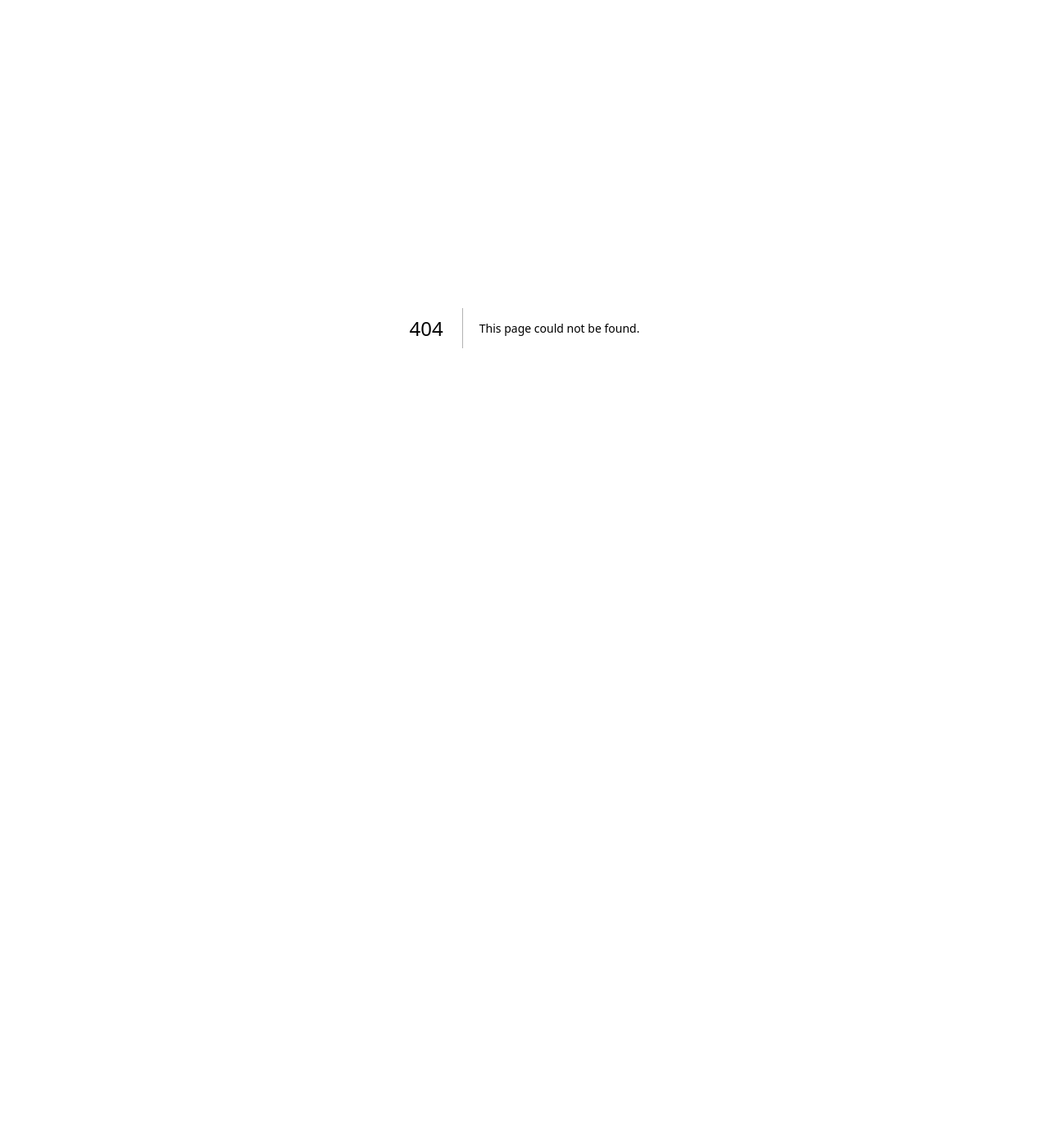
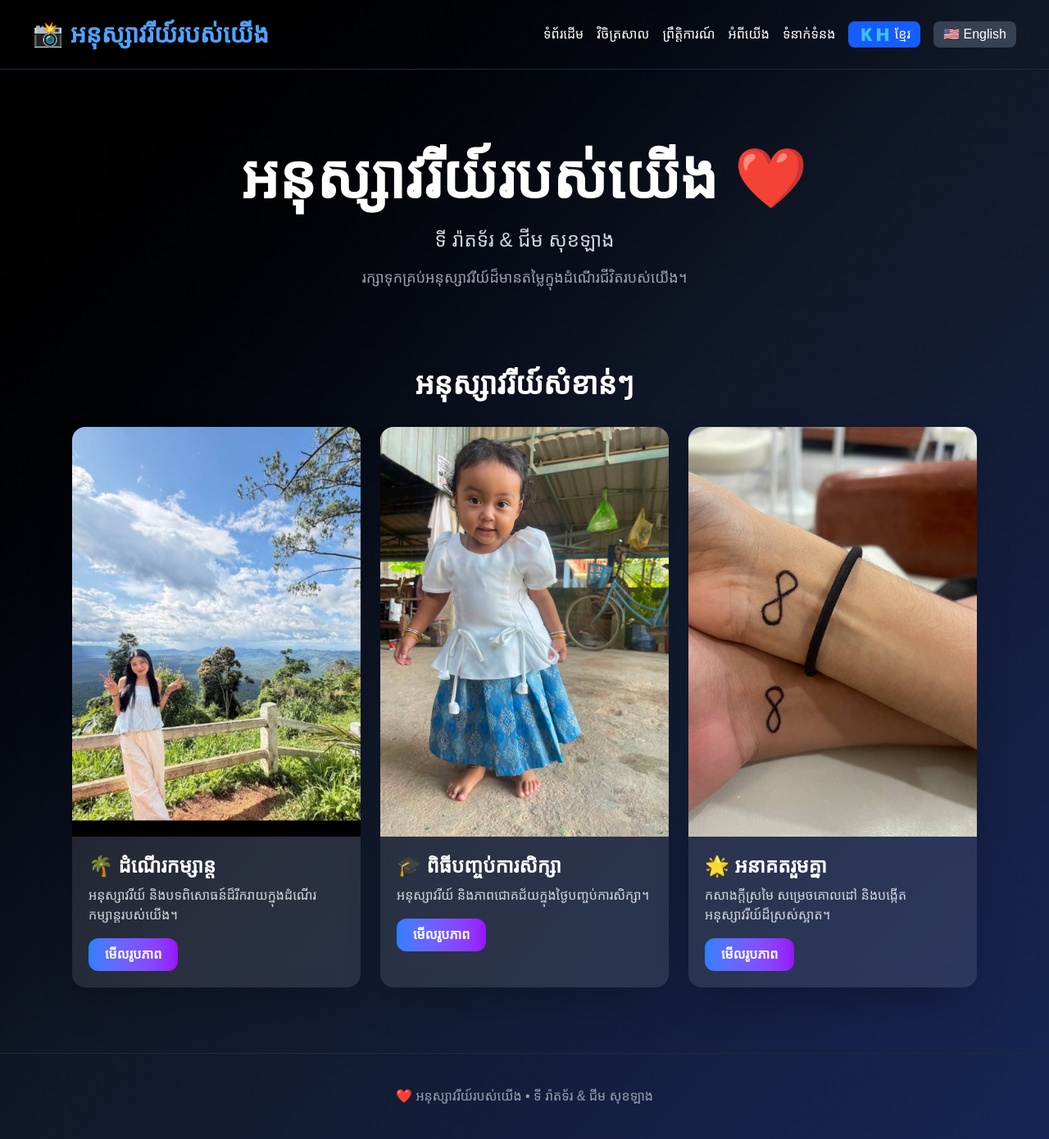
Before and after one commit to kachheangveng7-dot/veng-photo, a Next.js app: page /Kh in a window 1280 px wide. Before the commit this address had no page. Shown: the whole page at 82% size. Before the commit the page ends 800 px from the top, so only its background shows below. Built offline with nearby package versions, Linux system fonts and the light colour scheme.

Commit message:
Khmer homepage

```diff
--- /dev/null
+++ b/app/Kh/page.tsx
@@ -0,0 +1,161 @@
+import Link from "next/link";
+
+export default function Home() {
+  return (
+    <main className="min-h-screen bg-gradient-to-br from-black via-gray-900 to-blue-950 text-white">
+      {/* Navigation */}
+      <nav className="flex justify-between items-center px-6 md:px-10 py-6 border-b border-gray-800">
+        <h1 className="text-xl md:text-3xl font-bold text-blue-400">
+          📸 អនុស្សាវរីយ៍របស់យើង
+        </h1>
+
+        <div className="flex flex-wrap items-center gap-4 text-sm md:text-base">
+          <Link href="/" className="hover:text-blue-400">
+            ទំព័រដើម
+          </Link>
+
+          <Link href="/gallery" className="hover:text-blue-400">
+            វិចិត្រសាល
+          </Link>
+
+          <Link href="/events" className="hover:text-blue-400">
+            ព្រឹត្តិការណ៍
+          </Link>
+
+          <Link href="/about" className="hover:text-blue-400">
+            អំពីយើង
+          </Link>
+
+          <Link href="/contact" className="hover:text-blue-400">
+            ទំនាក់ទំនង
+          </Link>
+
+          <Link
+            href="/"
+            className="bg-blue-600 px-3 py-1 rounded-lg hover:bg-blue-700"
+          >
+            🇰🇭 ខ្មែរ
+          </Link>
+
+          <Link
+            href="/en"
+            className="bg-gray-700 px-3 py-1 rounded-lg hover:bg-gray-600"
+          >
+            🇺🇸 English
+          </Link>
+        </div>
+      </nav>
+
+      {/* Hero Section */}
+      <section className="text-center py-16 md:py-24 px-4">
+        <h1 className="text-4xl md:text-7xl font-bold text-white">
+          អនុស្សាវរីយ៍របស់យើង ❤️
+        </h1>
+
+        <p className="text-lg md:text-2xl text-gray-300 mt-6">
+          ទី រ៉ាតទ័រ & ជីម សុខឡាង
+        </p>
+
+        <p className="text-sm md:text-lg text-gray-400 mt-4">
+          រក្សាទុកគ្រប់អនុស្សាវរីយ៍ដ៏មានតម្លៃក្នុងដំណើរជីវិតរបស់យើង។
+        </p>
+      </section>
+
+      {/* Featured Memories */}
+      <section className="max-w-6xl mx-auto px-6 pb-20">
+        <h2 className="text-3xl md:text-4xl font-bold mb-8 text-center">
+          អនុស្សាវរីយ៍សំខាន់ៗ
+        </h2>
+
+        <div className="grid grid-cols-1 md:grid-cols-3 gap-6">
+
+          {/* Trip */}
+          <div className="bg-white/10 backdrop-blur-md rounded-2xl overflow-hidden shadow-2xl hover:scale-105 transition duration-300">
+            <img
+              src="/images/trip.jpg"
+              alt="Trip"
+              className="w-full h-72 md:h-[500px] object-cover"
+            />
+
+            <div className="p-5">
+              <h3 className="text-2xl font-bold">
+                🌴 ដំណើរកម្សាន្ត
+              </h3>
+
+              <p className="text-gray-300 mt-2 mb-4">
+                អនុស្សាវរីយ៍ និងបទពិសោធន៍ដ៏រីករាយក្នុងដំណើរកម្សាន្តរបស់យើង។
+              </p>
+
+              <Link
+                href="/gallery/trip"
+                className="inline-block bg-gradient-to-r from-blue-500 to-purple-600 px-5 py-2 rounded-xl font-semibold hover:scale-105 transition"
+              >
+                មើលរូបភាព
+              </Link>
+            </div>
+          </div>
+
+          {/* Graduation */}
+          <div className="bg-white/10 backdrop-blur-md rounded-2xl overflow-hidden shadow-2xl hover:scale-105 transition duration-300">
+            <img
+              src="/images1/graduation.jpg"
+              alt="Graduation"
+              className="w-full h-72 md:h-[500px] object-cover"
+            />
+
+            <div className="p-5">
+              <h3 className="text-2xl font-bold">
+                🎓 ពិធីបញ្ចប់ការសិក្សា
+              </h3>
+
+              <p className="text-gray-300 mt-2 mb-4">
+                អនុស្សាវរីយ៍ និងភាពជោគជ័យក្នុងថ្ងៃបញ្ចប់ការសិក្សា។
+              </p>
+
+              <Link
+                href="/gallery/graduation"
+                className="inline-block bg-gradient-to-r from-blue-500 to-purple-600 px-5 py-2 rounded-xl font-semibold hover:scale-105 transition"
+              >
+                មើលរូបភាព
+              </Link>
+            </div>
+          </div>
+
+          {/* Future Together */}
+          <div className="bg-white/10 backdrop-blur-md rounded-2xl overflow-hidden shadow-2xl hover:scale-105 transition duration-300">
+            <img
+              src="/images2/future.jpg"
+              alt="Future Together"
+              className="w-full h-72 md:h-[500px] object-cover"
+            />
+
+            <div className="p-5">
+              <h3 className="text-2xl font-bold">
+                🌟 អនាគតរួមគ្នា
+              </h3>
+
+              <p className="text-gray-300 mt-2 mb-4">
+                កសាងក្តីស្រមៃ សម្រេចគោលដៅ និងបង្កើតអនុស្សាវរីយ៍ដ៏ស្រស់ស្អាត។
+              </p>
+
+              <Link
+                href="/gallery/future"
+                className="inline-block bg-gradient-to-r from-blue-500 to-purple-600 px-5 py-2 rounded-xl font-semibold hover:scale-105 transition"
+              >
+                មើលរូបភាព
+              </Link>
+            </div>
+          </div>
+
+        </div>
+      </section>
+
+      {/* Footer */}
+      <footer className="text-center py-10 border-t border-gray-800">
+        <p className="text-gray-400">
+          ❤️ អនុស្សាវរីយ៍របស់យើង • ទី រ៉ាតទ័រ & ជីម សុខឡាង
+        </p>
+      </footer>
+    </main>
+  );
+}
```
